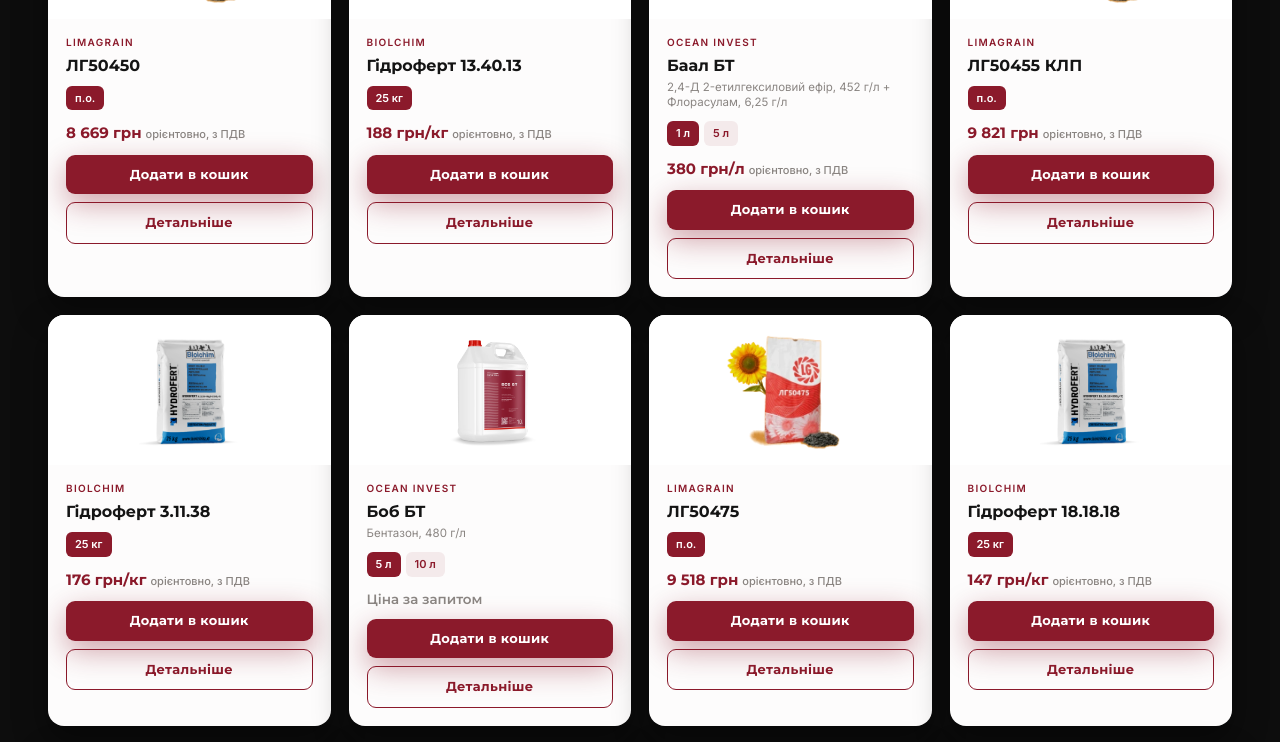
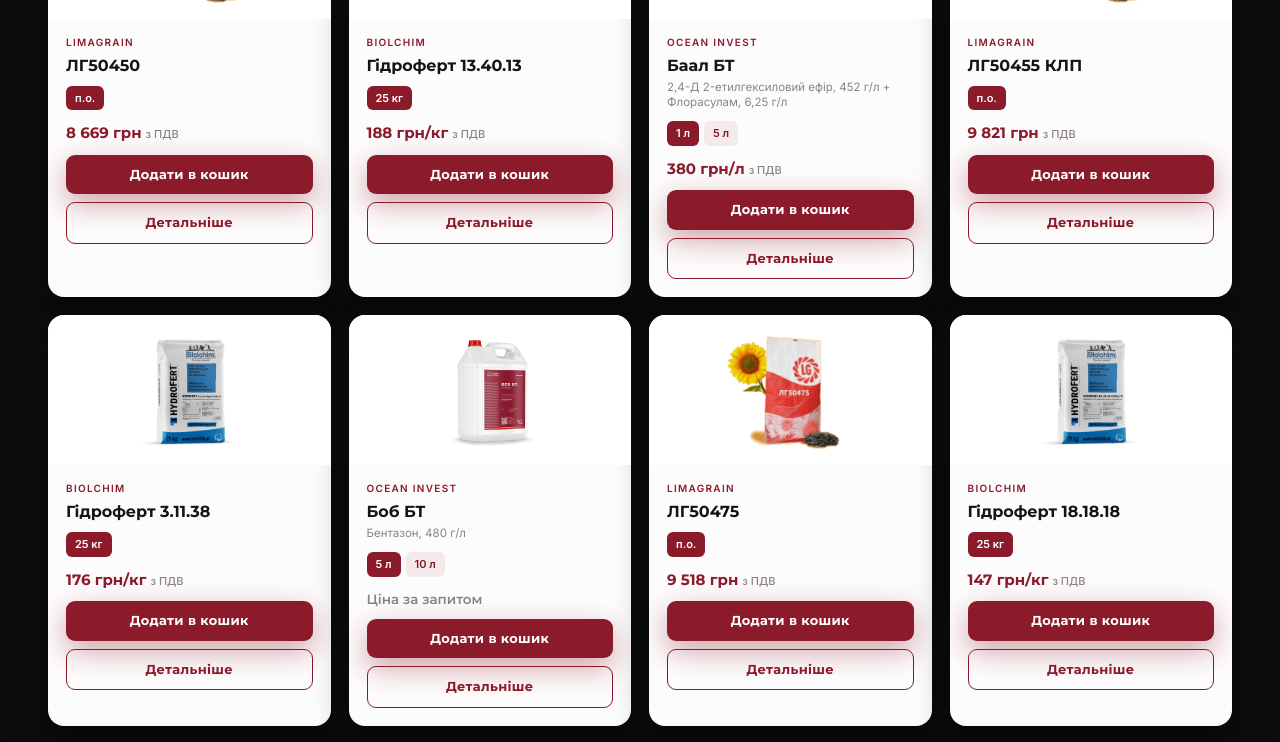
Before and after one commit to BaoSauman1095/inforce-chemical, a Next.js app: page / in a window 1280 px wide. Shown: the part 1160-1902 px from the top of the page. Built offline with nearby package versions, Linux system fonts and the light colour scheme; no server answers.

Commit message:
Прибрати слово «орієнтовно» біля ціни (лишається «з ПДВ»)
Co-Authored-By: Claude Sonnet 5.5 <noreply@anthropic.com>
Claude-Session: https://claude.ai/code/session_0162oX3e1ySe9UQxY4HqzdSy

```diff
--- a/components/ProductCard.tsx
+++ b/components/ProductCard.tsx
@@ -87,7 +87,7 @@ export default function ProductCard({ item }: { item: FlatCatalogItem }) {
           <p className="mt-3 font-heading text-[15px] font-bold text-brand">
             {formatPrice(selectedPack.price)} грн
             {!isFlatPackPrice(selectedPack.label, item.unit) && `/${item.unit}`}
-            <span className="ml-1 font-sans text-[11px] font-medium text-[#8a8582]">орієнтовно, з ПДВ</span>
+            <span className="ml-1 font-sans text-[11px] font-medium text-[#8a8582]">з ПДВ</span>
           </p>
         ) : (
           <p className="mt-3 font-heading text-[13.5px] font-semibold text-[#8a8582]">
--- a/components/ProductDetail.tsx
+++ b/components/ProductDetail.tsx
@@ -92,7 +92,7 @@ export default function ProductDetail({ product, related }: ProductDetailProps)
               {formatPrice(selectedPack.price)} грн
               {!isFlatPackPrice(selectedPack.label, product.unit) && `/${product.unit}`}
               <span className="ml-2 align-middle font-sans text-[13px] font-medium text-[#8a8582]">
-                орієнтовно, з ПДВ
+                з ПДВ
               </span>
             </p>
           ) : (
```
